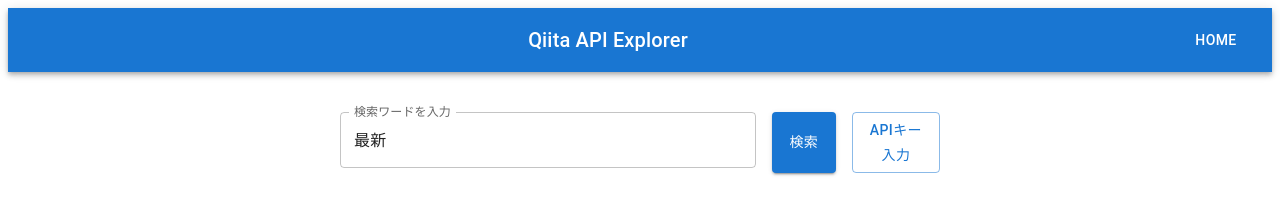
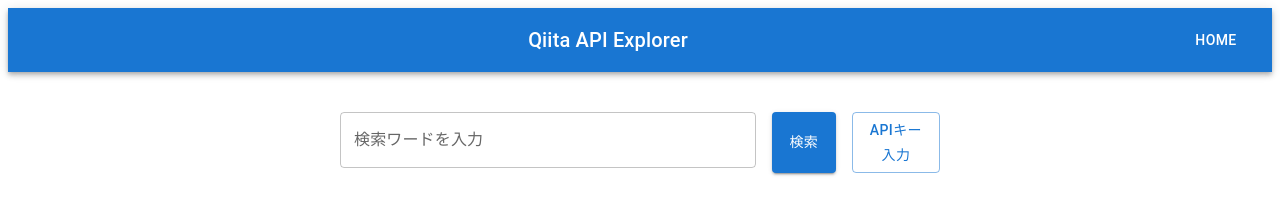
Before and after one commit to shhio08/spa-app-react, a React (Create React App) app in the folder spa-app-react/: page / in a window 1280 px wide. Shown: the top 218 px of the page. Built offline with nearby package versions, Linux system fonts and the light colour scheme.

Commit message:
fix: 検索ワードをrecoilで保存できるように修正

```diff
--- a/spa-app-react/src/components/SearchForm.tsx
+++ b/spa-app-react/src/components/SearchForm.tsx
@@ -3,31 +3,30 @@
 import Button from "@mui/material/Button";
 import TextField from "@mui/material/TextField";
 import Box from "@mui/material/Box";
-import { useApiKey } from "../context/ApiKeyContext"; // 追加
+import { useApiKey } from "../context/ApiKeyContext";
+import { useRecoilState } from "recoil";
+import { queryState } from "../recoil/atoms";
 
-interface SearchFormProps {
-  query: string; // クエリの型
-  setQuery: (query: string) => void; // setQuery の型
-  getQiitaPosts: (query: string) => void; // getQiitaPosts の型
-}
-
-const SearchForm: React.FC<SearchFormProps> = ({
-  query,
-  setQuery,
+const SearchForm: React.FC<{ getQiitaPosts: (query: string) => void }> = ({
   getQiitaPosts,
 }) => {
-  const [showApiKeyInput, setShowApiKeyInput] = useState(false); // APIキー入力を表示するかどうか
-  const { setApiKey } = useApiKey(); // RecoilのAPIキー管理を使用
-
-  const [localApiKey, setLocalApiKey] = useState(""); // ローカルにAPIキーを保持
+  const [query, setQuery] = useRecoilState(queryState); // queryの状態をRecoilで管理
+  const [showApiKeyInput, setShowApiKeyInput] = useState(false);
+  const { setApiKey } = useApiKey();
+  const [localApiKey, setLocalApiKey] = useState("");
 
   const handleApiKeySave = () => {
     if (localApiKey.trim() === "") {
-      alert("APIキーを入力してください。"); // 入力が空のときの警告
+      alert("APIキーを入力してください。");
       return;
     }
-    setApiKey(localApiKey); // APIキーを保存
-    setShowApiKeyInput(false); // 入力フォームを非表示にする
+    setApiKey(localApiKey);
+    setShowApiKeyInput(false);
+  };
+
+  const handleSubmit = (e: React.FormEvent) => {
+    e.preventDefault(); // ページリロードを防ぐ
+    getQiitaPosts(query); // 検索を実行
   };
 
   return (
@@ -43,6 +42,7 @@
       }}
       noValidate
       autoComplete="off"
+      onSubmit={handleSubmit}
     >
       <Box sx={{ display: "flex", gap: 2 }}>
         <TextField
@@ -52,7 +52,11 @@
           onChange={(e) => setQuery(e.target.value)}
           fullWidth
         />
-        <Button variant="contained" onClick={() => getQiitaPosts(query)}>
+        <Button
+          type="submit"
+          variant="contained"
+          // onClick={() => getQiitaPosts(query)}
+        >
           検索
         </Button>
         <Button
@@ -67,7 +71,7 @@
           <TextField
             label="APIキーを入力"
             variant="outlined"
-            value={localApiKey} // localApiKeyを使用
+            value={localApiKey}
             onChange={(e) => setLocalApiKey(e.target.value)}
             fullWidth
           />
--- a/spa-app-react/src/hooks/useQiitaItems.ts
+++ b/spa-app-react/src/hooks/useQiitaItems.ts
@@ -16,27 +16,29 @@
 export const useQiitaItems = () => {
   const { apiKey } = useApiKey(); // APIキーを取得
   const [items, setItems] = useState<QiitaItem[]>([]);
-  const [query, setQuery] = useState<string>("最新");
+  const [query, setQuery] = useState<string>("");
   const [error, setError] = useState<string | null>(null);
 
   const getQiitaPosts = (query: string) => {
-    const searchQuery = query.trim() !== "" ? query : "最新";
-
     if (!apiKey) {
       setError("APIキーを入力してください。");
       return;
     }
 
+    const params: { page: number; per_page: number; query?: string } = {
+      page: 1,
+      per_page: 20,
+    };
+
+    if (query.trim() !== "") {
+      params.query = query.trim();
+    }
     axios
       .get("https://qiita.com/api/v2/items", {
         headers: {
           Authorization: `Bearer ${apiKey}`,
         },
-        params: {
-          page: 1,
-          per_page: 20,
-          query: searchQuery,
-        },
+        params: params,
       })
       .then((response) => {
         if (response.data && response.data.length > 0) {
@@ -55,9 +57,9 @@
 
   useEffect(() => {
     if (apiKey) {
-      getQiitaPosts(query); // apiKeyがある場合にのみデータ取得
+      getQiitaPosts(query);
     }
-  }, [query, apiKey]);
+  }, [query, apiKey, getQiitaPosts]);
 
   return { items, query, setQuery, getQiitaPosts, error };
 };
--- a/spa-app-react/src/pages/Home.tsx
+++ b/spa-app-react/src/pages/Home.tsx
@@ -7,25 +7,18 @@
 import { useApiKey } from "../context/ApiKeyContext";
 
 const Home: React.FC = () => {
-  const { items, query, setQuery, getQiitaPosts, error } = useQiitaItems();
+  const { items, getQiitaPosts, error } = useQiitaItems();
   const { apiKey } = useApiKey();
 
   useEffect(() => {
-    console.log("APIキー:", apiKey); // デバッグ用
     if (apiKey) {
-      getQiitaPosts(query); // クエリを指定して取得
+      getQiitaPosts(""); // 初期クエリとして空文字を渡す
     }
-  }, [apiKey, query, getQiitaPosts]); // getQiitaPostsを依存関係に追加
-
-  console.log(items);
+  }, [apiKey, getQiitaPosts]);
 
   return (
     <div>
-      <SearchForm
-        query={query}
-        setQuery={setQuery}
-        getQiitaPosts={getQiitaPosts}
-      />
+      <SearchForm getQiitaPosts={getQiitaPosts} />
 
       <Box mb={5} />
 
--- a/spa-app-react/src/recoil/atoms.ts
+++ b/spa-app-react/src/recoil/atoms.ts
@@ -1,7 +1,18 @@
 // src/recoil/atoms.ts
 import { atom } from "recoil";
+import { QiitaItem } from "../hooks/useQiitaItems";
 
 export const apiKeyState = atom<string>({
   key: "apiKeyState", // 一意なキー
   default: "", // 初期値
 });
+
+export const queryState = atom<string>({
+  key: "queryState", // 一意なキー
+  default: "", // 初期値は空文字列
+});
+
+export const itemsState = atom<QiitaItem[]>({
+  key: "itemsState", // 一意なキー
+  default: [], // 初期値は空の配列
+});
```
